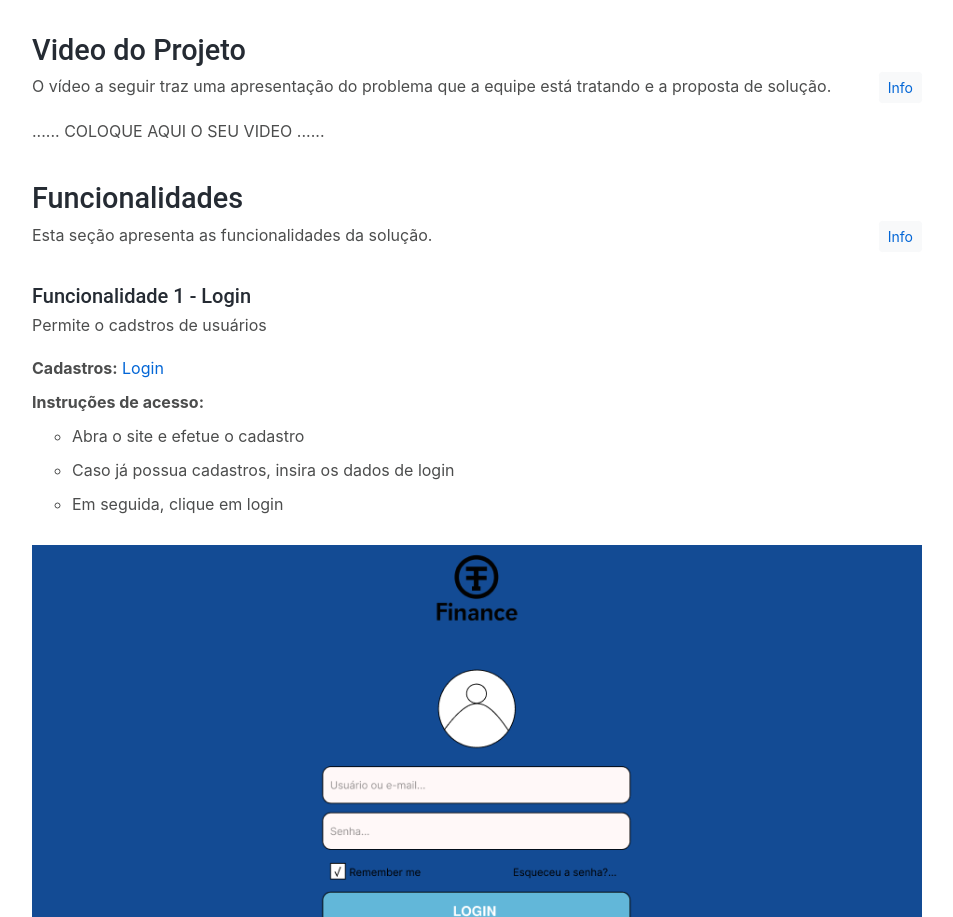
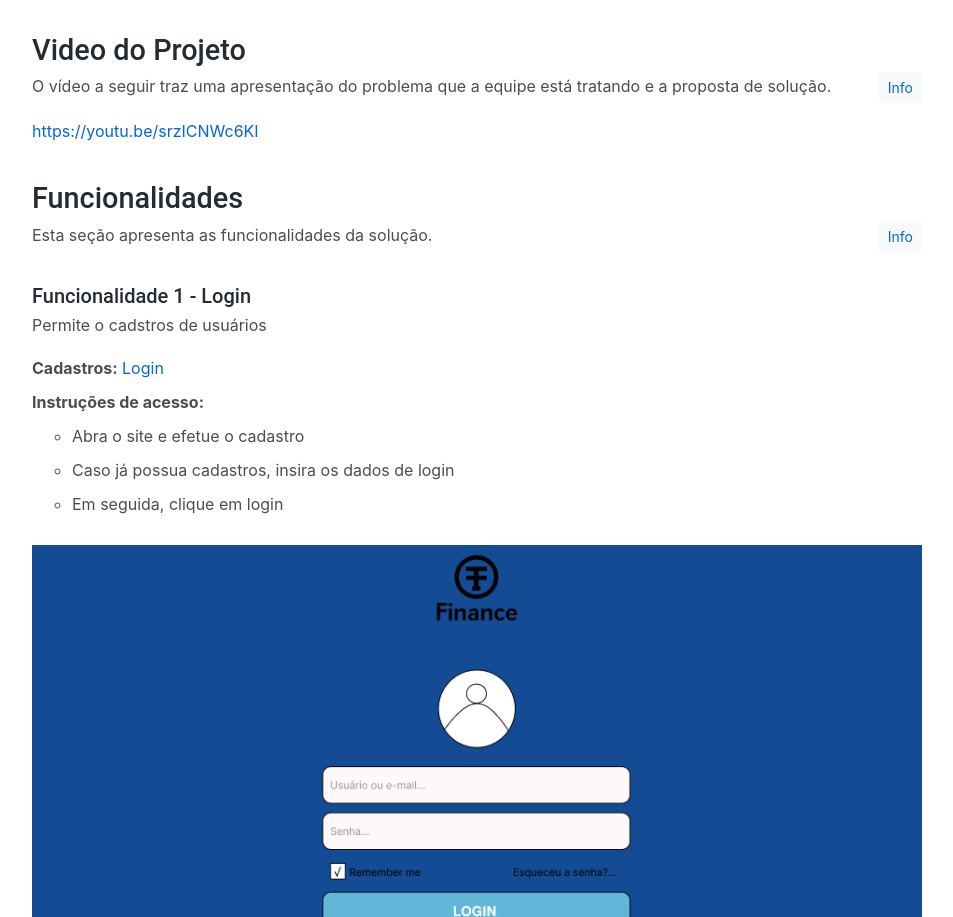
Before and after one commit to ICEI-PUC-Minas-PPLES-TI/plf-es-2024-1-ti1-0385200-finance, a plain HTML site: page docs/index.html in a window 1280 px wide. Shown: the part 6230-7147 px from the top of the page, without its empty margins (293-1246 px from the left). Drawn offline with Linux system fonts and the light colour scheme.

Commit message:
feat: video adicionado

```diff
--- a/docs/index.html
+++ b/docs/index.html
@@ -405,7 +405,7 @@
                 <p>O video de apresentação é voltado para que o público externo possa conhecer a solução. O formato é livre, sendo importante que seja apresentado o problema e a solução numa linguagem descomplicada e direta.</p>
                 <p>Utilize o recurso de compartilhamento via embed e inclua o vídeo logo abaixo.</p>
               </div>
-              <p>......  COLOQUE AQUI O SEU VIDEO ......</p>
+              <p><a href="https://youtu.be/srzICNWc6KI">https://youtu.be/srzICNWc6KI</a></p>
             </section>
 
             <section id="ti_funcionalidades">
```
